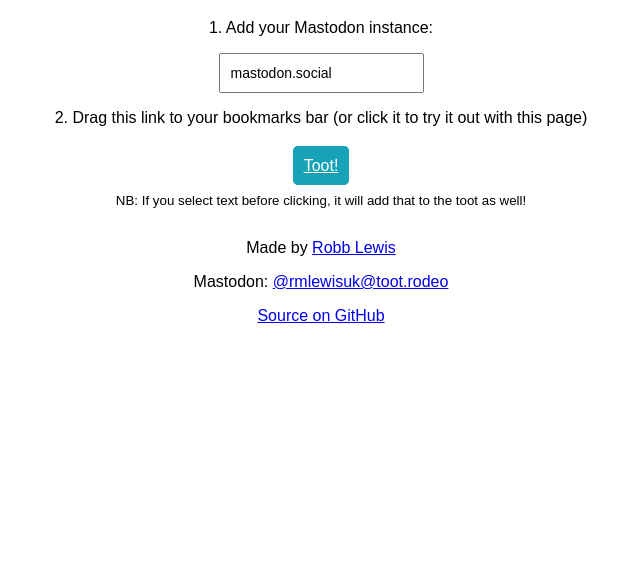
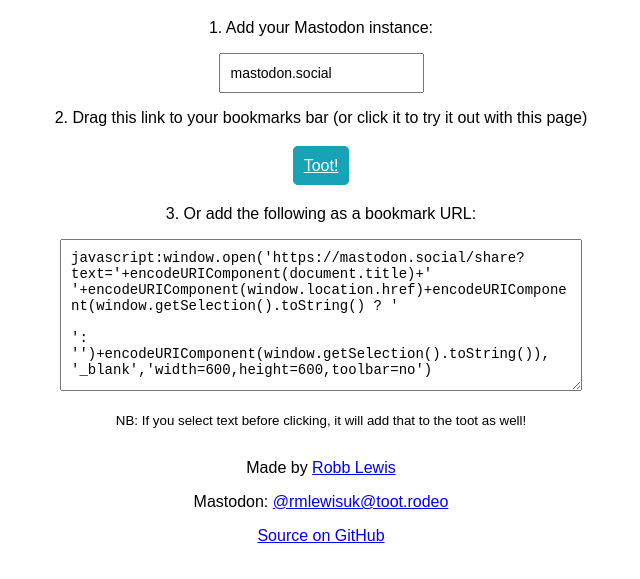
Before and after one commit to rknightuk/mastodon-toot-bookmarklet, a plain HTML site: page index.html in a window 1280 px wide. Shown: the part 91-670 px from the top of the page, without its empty margins (319-959 px from the left). Drawn offline with Linux system fonts and the light colour scheme.

Commit message:
Add textarea for copy and paste

```diff
--- a/index.html
+++ b/index.html
@@ -24,13 +24,22 @@
 			    border-radius: 5px;
 			}
 
-			input {
+			input,
+			textarea {
 				padding: 10px;
 				font-size: 14px;
 			}
 
+			#input {
+				width: 100%;
+			    max-width: 500px;
+			    height: 130px;
+			    font-family: monospace;
+			}
+
 			.link-wrap {
 				margin-top: 30px;
+				margin-bottom: 30px;
 			}
 
 			.info {
@@ -44,11 +53,15 @@
 
 	<p>1. Add your Mastodon instance:</p>
 
-	<input onchange="generateLink()" id="instance" type="text" value="mastodon.social">
+	<input onkeyup="generateLink()" id="instance" type="text" value="mastodon.social">
 
 	<p>2. Drag this link to your bookmarks bar (or click it to try it out with this page)</p>
 
 	<p class="link-wrap"><a id="link" href="">Toot!</a></p>
+
+	3. Or add the following as a bookmark URL:
+
+	<p><textarea id="input" onfocus="this.select();" readonly></textarea></p>
 
 	<p><small>NB: If you select text before clicking, it will add that to the toot as well!</small></p>
 
@@ -64,6 +77,7 @@
 			var href = `javascript:window.open('https://${instance}/share?text='+encodeURIComponent(document.title)+' '+encodeURIComponent(window.location.href)+encodeURIComponent(window.getSelection().toString() ? '\n\n': '')+encodeURIComponent(window.getSelection().toString()), '_blank','width=600,height=600,toolbar=no')`;
 
 			document.getElementById('link').href = href;
+			document.getElementById('input').innerHTML = href;
 		}
 	</script>
 
```
